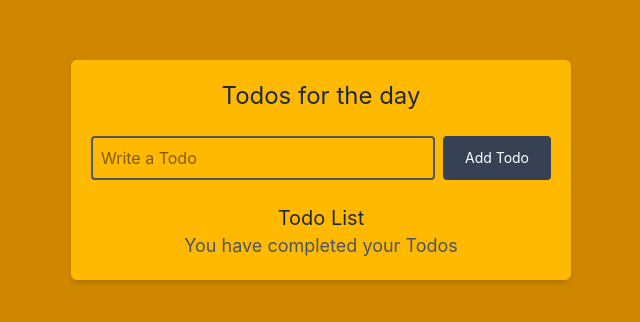
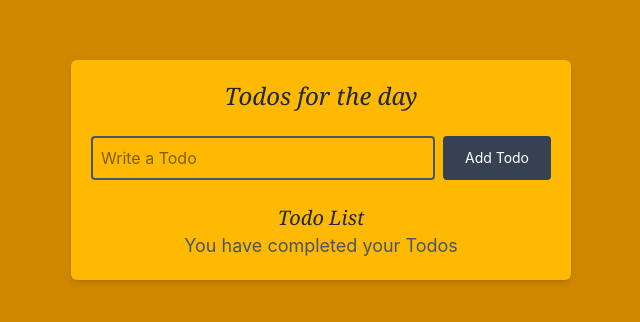
Before and after one commit to kennetizokun/My-todo, a React (Vite) app: page / in a window 1280 px wide. Shown: the part 230-552 px from the top of the page, without its empty margins (319-959 px from the left). Built offline with nearby package versions, Linux system fonts and the light colour scheme.

Commit message:
third commit

```diff
--- a/src/App.tsx
+++ b/src/App.tsx
@@ -43,7 +43,7 @@ const deleteTodo = (id: number) => {
     <>
       <div className=" bg-yellow-600 p-2 min-h-screen flex justify-center items-center">
         <div className="max-w-[500px] w-[80%] p-5 bg-amber-400 rounded-md shadow-md">
-          <h1 className="text-center text-2xl text-gray-800">
+          <h1 className="font-serif text-center text-2xl italic text-gray-800">
             Todos for the day
           </h1>
           <div className="flex justify-center gap-2 my-6">
@@ -62,7 +62,7 @@ const deleteTodo = (id: number) => {
             </button>
           </div>
           <div>
-            <h2 className="text-center text-xl text-gray-800">Todo List</h2>
+            <h2 className="font-serif italic text-center text-xl text-gray-800">Todo List</h2>
           {todos.length > 0 ? (
             <>
               {todos.map((todo) => {
```
